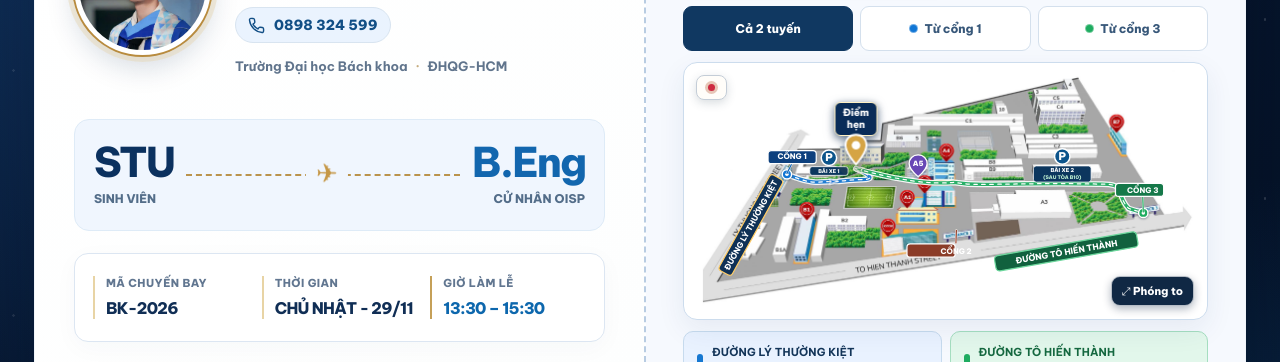
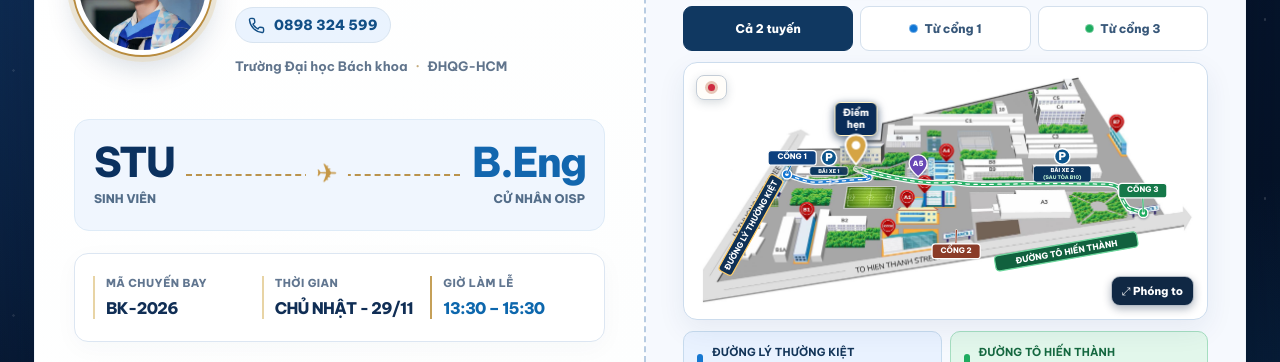
Before and after one commit to TuanDzu/graduation-invitation, a plain HTML site: page index.html in a window 1280 px wide. Both pictures are taken after a click on the button "Xé vé và mở thiệp mời chi tiết". Shown: the part 329-691 px from the top of the page. Drawn offline with Linux system fonts and the light colour scheme.

Commit message:
Update index.html

```diff
--- a/index.html
+++ b/index.html
@@ -157,21 +157,39 @@
                     <text x="1" y="14" text-anchor="middle" fill="#fff" font-size="34" font-weight="800">ĐƯỜNG TÔ HIẾN THÀNH</text>
                   </g>
                   <!-- Labels for all three gates. Gate 2 is not a visitor entrance. -->
-                  <g class="map-gate-label map-gate-one">
-                    <path d="M407 374 L386 416" stroke="#fff" stroke-width="8" stroke-linecap="round" /><path d="M407 374 L386 416" stroke="#1869b6" stroke-width="5" stroke-linecap="round" />
-                    <rect x="310" y="324" width="194" height="53" rx="13" fill="#0d407e" stroke="#fff" stroke-width="5" />
-                    <text x="407" y="359" text-anchor="middle" fill="#fff" font-size="31" font-weight="800">CỔNG 1</text>
-                  </g>
-                  <g class="map-gate-label map-gate-two">
-                    <path d="M1066 696 L1068 645" stroke="#fff" stroke-width="8" stroke-linecap="round" /><path d="M1066 696 L1068 645" stroke="#9b442c" stroke-width="5" stroke-linecap="round" />
-                    <rect x="869" y="700" width="194" height="53" rx="13" fill="#8b3c28" stroke="#fff" stroke-width="5" />
-                    <text x="1067" y="740" text-anchor="middle" fill="#fff" font-size="31" font-weight="800">CỔNG 2</text>
-                  </g>
+                  <!-- CỔNG 1 -->
+<g class="map-gate-label map-gate-one">
+  <path d="M407 374 L386 416"
+        stroke="#fff" stroke-width="8" stroke-linecap="round"/>
+  <path d="M407 374 L386 416"
+        stroke="#1869b6" stroke-width="5" stroke-linecap="round"/>
+  <rect x="310" y="324" width="194" height="59"
+        rx="13" fill="#0d407e" stroke="#fff" stroke-width="5"/>
+  <text x="407" y="359" text-anchor="middle"
+        fill="#fff" font-size="31" font-weight="800">CỔNG 1</text>
+</g>
+                  <!-- CỔNG 2 -->
+<g class="map-gate-label map-gate-two">
+  <path d="M1066 696 L1068 645"
+        stroke="#fff" stroke-width="8" stroke-linecap="round"/>
+  <path d="M1066 696 L1068 645"
+        stroke="#9b442c" stroke-width="5" stroke-linecap="round"/>
+  <rect x="970" y="700" width="194" height="59"
+        rx="13" fill="#8b3c28" stroke="#fff" stroke-width="5"/>
+  <text x="1067" y="735" text-anchor="middle"
+        fill="#fff" font-size="31" font-weight="800">CỔNG 2</text>
+</g>
+
                   <g class="map-gate-label map-gate-three">
-                    <path d="M1818 512 L1820 571" stroke="#fff" stroke-width="8" stroke-linecap="round" /><path d="M1818 512 L1820 571" stroke="#20a75c" stroke-width="5" stroke-linecap="round" />
-                    <rect x="1708" y="456" width="194" height="53" rx="13" fill="#157849" stroke="#fff" stroke-width="5" />
-                    <text x="1818" y="494" text-anchor="middle" fill="#fff" font-size="31" font-weight="800">CỔNG 3</text>
-                  </g>
+  <path d="M1818 512 L1820 571"
+        stroke="#fff" stroke-width="8" stroke-linecap="round"/>
+  <path d="M1818 512 L1820 571"
+        stroke="#20a75c" stroke-width="5" stroke-linecap="round"/>
+  <rect x="1721" y="456" width="194" height="59"
+        rx="13" fill="#157849" stroke="#fff" stroke-width="5"/>
+  <text x="1818" y="491" text-anchor="middle"
+        fill="#fff" font-size="31" font-weight="800">CỔNG 3</text>
+</g>
                   <g class="parking-map-label" aria-label="Bãi xe 1 gần cổng 1">
                     <circle cx="555" cy="353" r="31" fill="#0c548b" stroke="#fff" stroke-width="6" />
                     <text x="555" y="368" text-anchor="middle" fill="#fff" font-size="43" font-weight="900">P</text>
```
